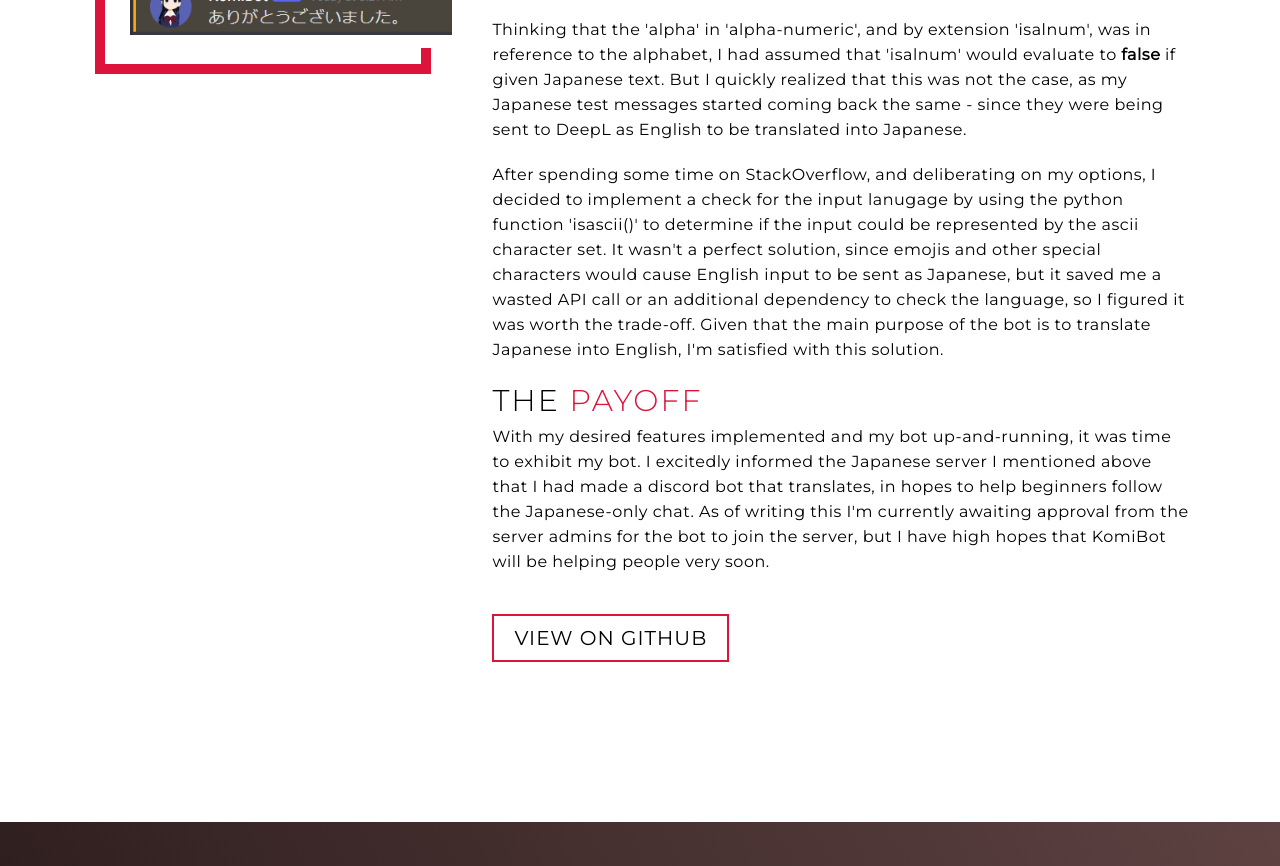
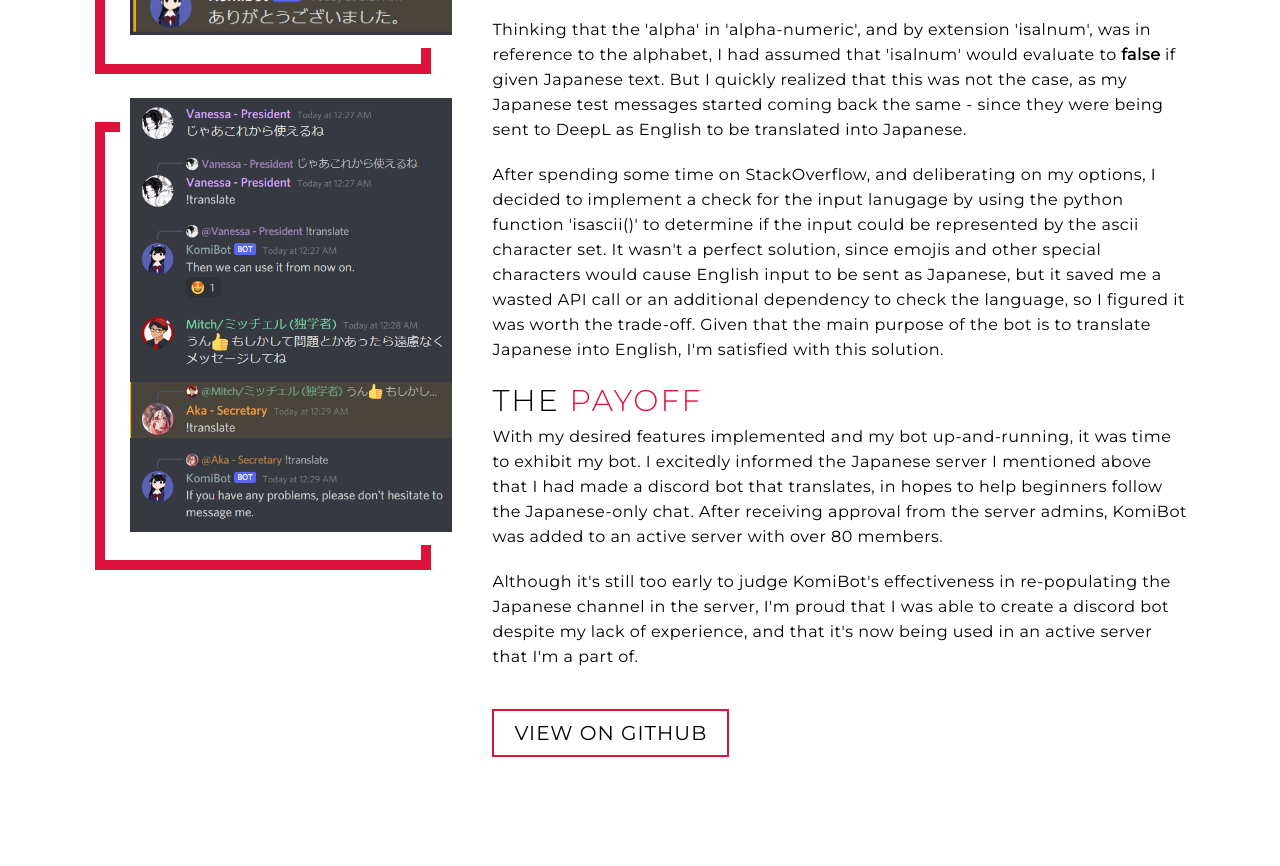
Before and after one commit to SharmaMitchell/BlogWebsite, a plain HTML site: page posts/KomiBot.html in a window 1280 px wide. Shown: the part 1843-2709 px from the top of the page. Drawn offline with Linux system fonts and the light colour scheme.

Commit message:
Updated KomiBot article, added pictures. Removed unused assets (imgs) from the site.

```diff
--- a/posts/KomiBot.html
+++ b/posts/KomiBot.html
@@ -46,16 +46,24 @@
 		<div class="paragraph container">
 			<div class="col-left">
 				<div class="post-img">
+					<img src="./img/KomiNotes.png" alt="img">
+				</div>
+				<div class="img-div"></div>
+				<div class="post-img">
 					<img src="./img/KomiBot-Profile.png" alt="img">
 				</div>
 				<div class="img-div"></div>
 				<div class="post-img">
 					<img src="./img/KomiBot-Sample-Crop.png" alt="img">
 				</div>
+				<div class="img-div"></div>
+				<div class="post-img">
+					<img src="./img/KomiConvo.png" alt="img">
+				</div>
 			</div>
 			<div class="col-right">
 				<class class="section-title"> The <span>Inspiration</span></class>
-				<p>When I was a beginner in Japanese, I would often shy away from participating in "Japanese-only" chatrooms, since there were many words I didn't understand. I didn't want to pester people by asking them what their sentences meant, but I also didn't want to copy+paste dozens of messages into Google Translate so I could follow the conversation. I thought back on these times as I wondered why the "Japanese-only" chat was so inactive in a Japanese learning Discord server I'm in, and decided to make a bot to help make the chat more accessible to beginners.</p>
+				<p>When I was a beginner in Japanese, I would often shy away from participating in "Japanese-only" chatrooms, since there were many words I didn't understand. I didn't want to pester people by asking them what their sentences meant, but I also didn't want to copy+paste dozens of messages into Google Translate so I could follow the conversation. I thought back on these times as I wondered why the "Japanese-only" chat was so inactive in the Discord server for my university's Japanese club, and decided to make a bot to help make the chat more accessible to beginners.</p>
 				<class class="section-title">The <span>challenges</span></class>
 				<p>I was immediately faced with two challenges: I had never made a discord bot, and I had never used an API. I knew that I needed to use some kind of translation service to process the messages, but I had no idea where to start.</p>
 				<p>I did my research on both creating discord bots, and utilizing APIs, and determined that python would serve me well for both of these purposes. I was already familiar with the language, which saved me the trouble of syntax-related confustion. After reading a few Reddit posts, I discovered that creating Discord bots was more accesible that I had thought - there were libraries full of Discord-specific functions available in multiple different langauges, and incorporating an external API into the mix seemed very approachable. Now that I had my language, and a general idea of how I could implement both a discord bot and a translation function via API, I needed my toolkit. I would need a python library for Discord-specific functions, and a translation API to process translations.</p>
@@ -71,7 +79,8 @@
 				<p>Thinking that the 'alpha' in 'alpha-numeric', and by extension 'isalnum', was in reference to the alphabet, I had assumed that 'isalnum' would evaluate to <b>false</b> if given Japanese text. But I quickly realized that this was not the case, as my Japanese test messages started coming back the same - since they were being sent to DeepL as English to be translated into Japanese. </p>
 				<p>After spending some time on StackOverflow, and deliberating on my options, I decided to implement a check for the input lanugage by using the python function 'isascii()' to determine if the input could be represented by the ascii character set. It wasn't a perfect solution, since emojis and other special characters would cause English input to be sent as Japanese, but it saved me a wasted API call or an additional dependency to check the language, so I figured it was worth the trade-off. Given that the main purpose of the bot is to translate Japanese into English, I'm satisfied with this solution. </p>
 				<class class="section-title">The <span>Payoff</span></class>
-				<p>With my desired features implemented and my bot up-and-running, it was time to exhibit my bot. I excitedly informed the Japanese server I mentioned above that I had made a discord bot that translates, in hopes to help beginners follow the Japanese-only chat. As of writing this I'm currently awaiting approval from the server admins for the bot to join the server, but I have high hopes that KomiBot will be helping people very soon. </p>
+				<p>With my desired features implemented and my bot up-and-running, it was time to exhibit my bot. I excitedly informed the Japanese server I mentioned above that I had made a discord bot that translates, in hopes to help beginners follow the Japanese-only chat. After receiving approval from the server admins, KomiBot was added to an active server with over 80 members.</p>
+				<p>Although it's still too early to judge KomiBot's effectiveness in re-populating the Japanese channel in the server, I'm proud that I was able to create a discord bot despite my lack of experience, and that it's now being used in an active server that I'm a part of.</p>
 				<a href="https://github.com/SharmaMitchell/TranslatorDiscordBot" class="cta">View on GitHub</a>
 			</div>
 		</div>
```
Also changed, not shown: posts/img/KomiBot-Sample2-Crop.png (deleted), posts/img/KomiBot-Sample2.png (deleted), posts/img/KomiConvo.png (added), posts/img/KomiNotes.png (added).
